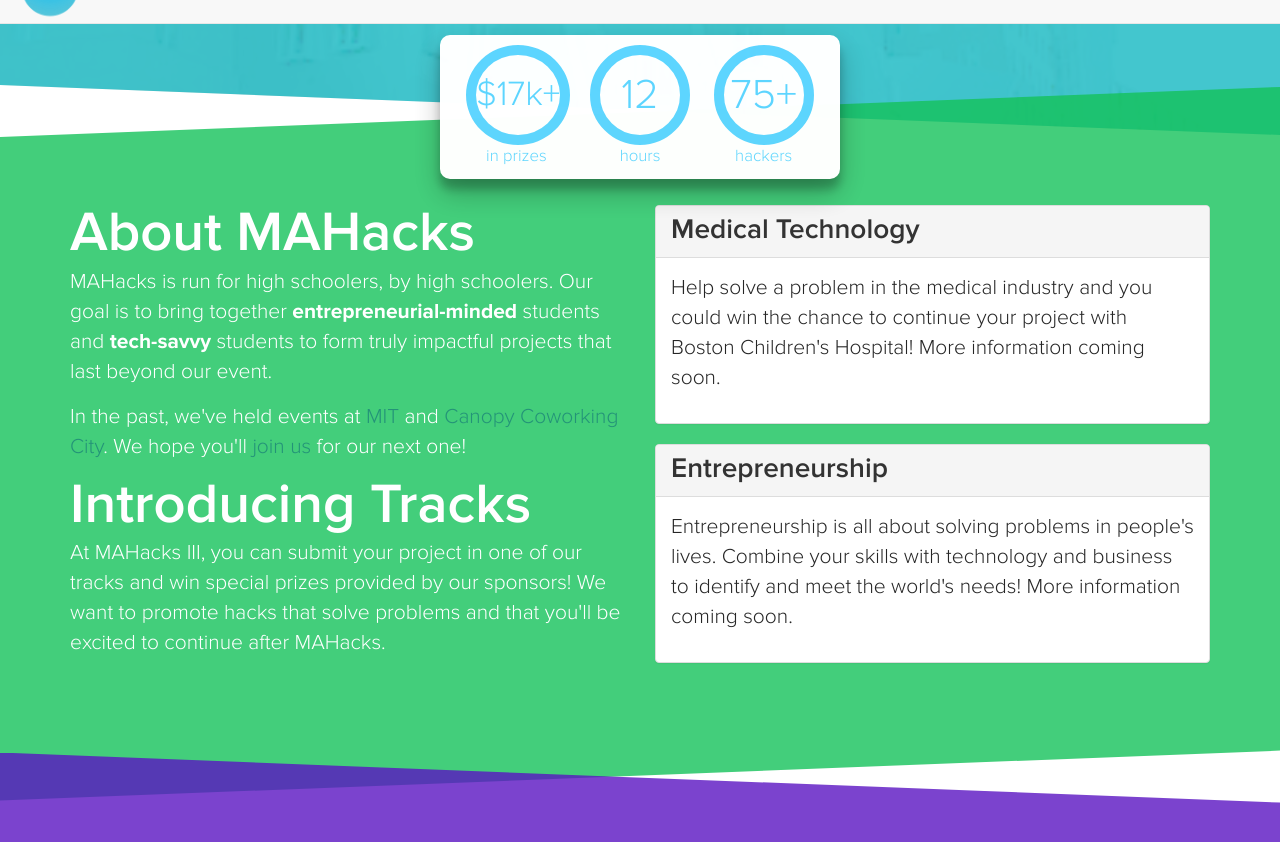
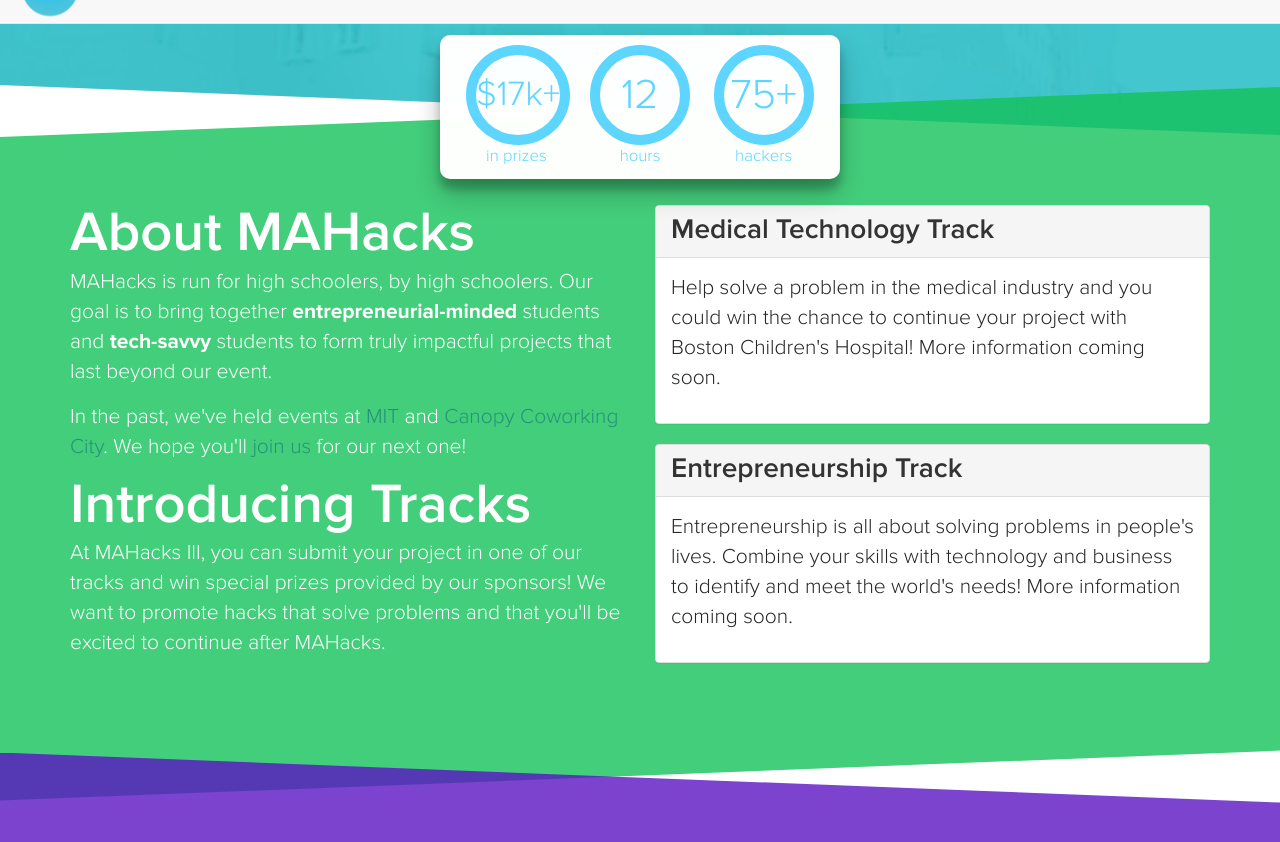
Before and after one commit to mahacks/old-website, a Jekyll site: the page built from index.html, in a window 1280 px wide and 900 px high, scrolled down 687 px, cut to the strip 47-889 px from the top of the window. Built offline with Jekyll 4.4.1, drawn with Linux system fonts in a browser that asks for light colours.

Commit message:
chagned some titles

```diff
--- a/_layouts/default.html
+++ b/_layouts/default.html
@@ -30,7 +30,7 @@
             <h3 class="center-block">About MAHacks</h3>
             <p>MAHacks is run for high schoolers, by high schoolers. Our goal is to bring together <strong>entrepreneurial-minded</strong> students and <strong>tech-savvy</strong> students to form truly impactful projects that last beyond our event.</p>
 
-            <p>In the past, we've held events at <a href="winter-2016">MIT</a> and <a href="spring-2017">Canopy Coworking City</a>. We hope you'll <a href="http://my.mahacks.com">join us</a> for our next one!</p>
+            <p>In the past, we've held events at <a href="2016-winter">MIT</a> and <a href="2017-spring">Canopy Coworking City</a>. We hope you'll <a href="http://my.mahacks.com">join us</a> for our next one!</p>
 
             <h3 class="center-block">Introducing Tracks</h3>
             <p>At MAHacks III, you can submit your project in one of our tracks and win special prizes provided by our sponsors! We want to promote hacks that solve problems and that you'll be excited to continue after MAHacks.</p>
@@ -38,7 +38,7 @@
           <div class="col-sm-6 col-xs-12">
             <div class="panel panel-default">
               <div class="panel-heading">
-                <h4 class="panel-title">Medical Technology</h4>
+                <h4 class="panel-title">Medical Technology Track</h4>
               </div>
               <div class="panel-body">
                 <p>Help solve a problem in the medical industry and you could win the chance to continue your project with Boston Children's Hospital! More information coming soon.</p>
@@ -46,7 +46,7 @@
             </div>
             <div class="panel panel-default">
               <div class="panel-heading">
-                <h4 class="panel-title">Entrepreneurship</h4>
+                <h4 class="panel-title">Entrepreneurship Track</h4>
               </div>
               <div class="panel-body">
                 <p>Entrepreneurship is all about solving problems in people's lives. Combine your skills with technology and business to identify and meet the world's needs! More information coming soon.</p>
```
